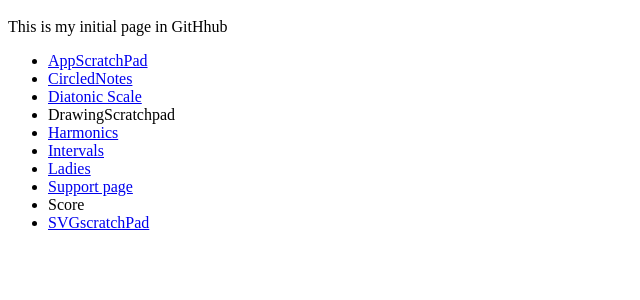
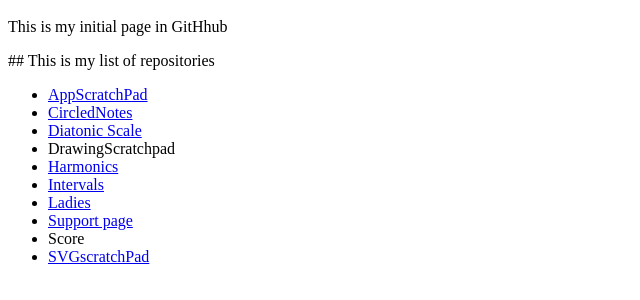
Before and after one commit to doremitutor/welcome, a plain HTML site: page index.html in a window 1280 px wide. Shown: the part 48-348 px from the top of the page, without its empty margins (0-640 px from the left). Drawn offline with Linux system fonts and the light colour scheme.

Commit message:
List update

```diff
--- a/index.html
+++ b/index.html
@@ -5,6 +5,7 @@
     <body>
         <h1>Doremitutor Home Page</h1>
         <p>This is my initial page in GitHhub</p>
+        ## This is my list of repositories
         <ul>
             <li><a href="https://doremitutor.github.io/appScratchPad">AppScratchPad</a></li>
             <li><a href="https://doremitutor.github.io/circledNotes">CircledNotes</a></li>
```
